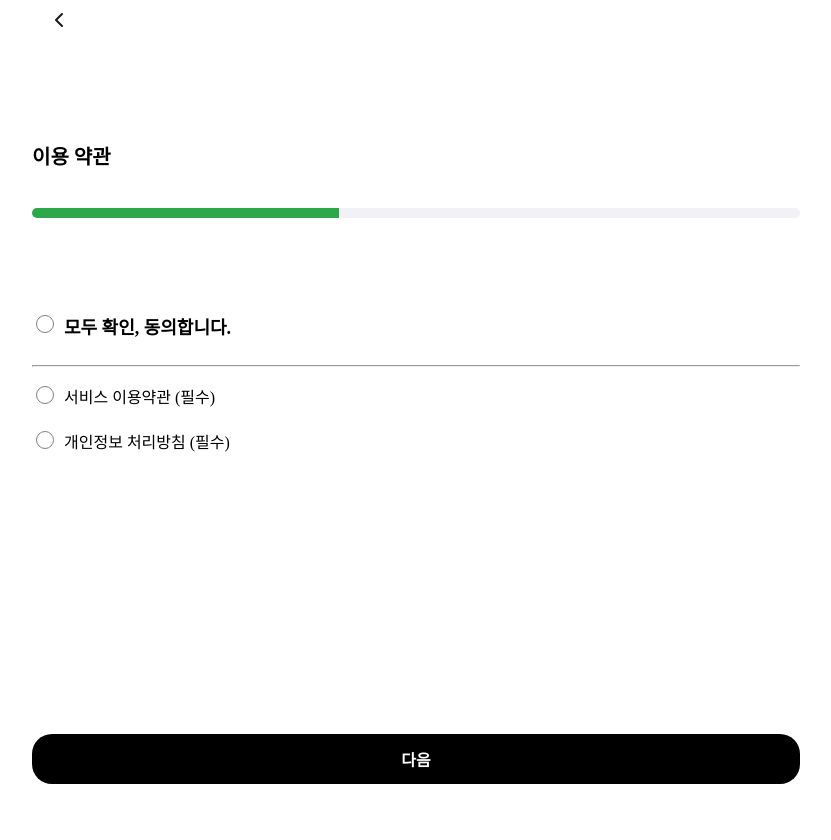
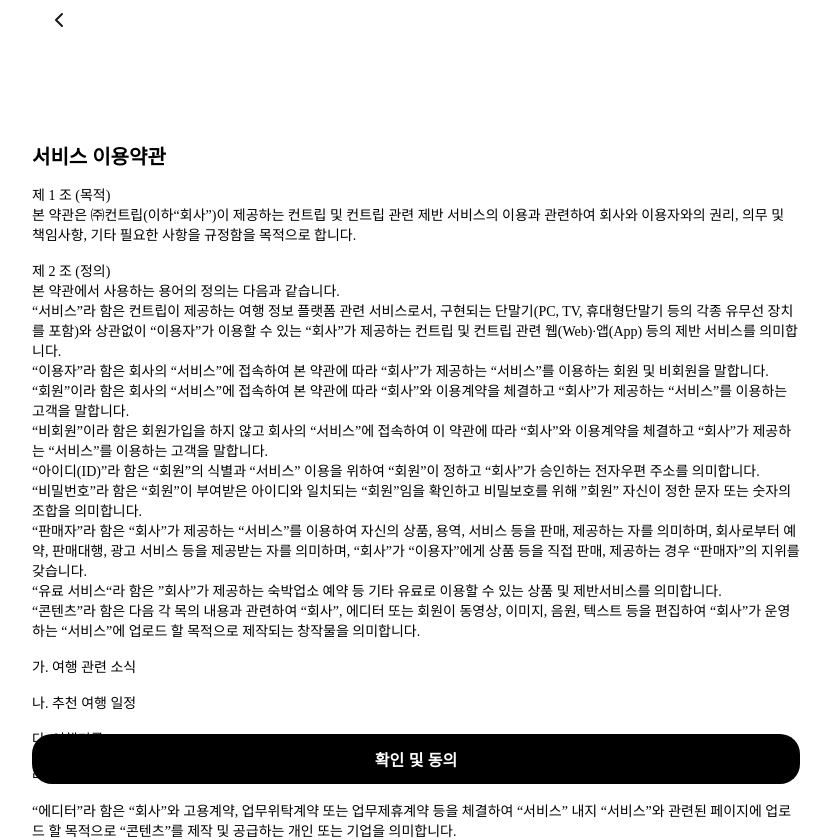
Before and after one commit to ynawhocodes/countrip-frontend, a React (Create React App) app: page / in a window 1280 px wide. Shown: the whole page, without its empty margins (224-1055 px from the left). Before the commit the page ends 800 px from the top, so only its background shows below. Built offline with nearby package versions, Linux system fonts and the light colour scheme.

Commit message:
[feat] #2 TermsOfUseView UI 작업

```diff
--- a/src/App.tsx
+++ b/src/App.tsx
@@ -2,11 +2,12 @@
 import SignInView from './pages/signIn/SignInView'
 import SelectUserTypeView from './pages/signUp/SelectUserTypeView'
 import TermsOfUseAgreeView from './pages/signUp/traveler/TermsOfUseAgreeView'
+import TermsOfUseView from './pages/signUp/traveler/TermsOfUseView'
 
 function App() {
   return (
     <>
-      <TermsOfUseAgreeView/>
+      <TermsOfUseView/>
     </>
   )
 }
--- a/src/pages/signUp/traveler/TermsOfUseView.tsx
+++ b/src/pages/signUp/traveler/TermsOfUseView.tsx
@@ -1,8 +1,51 @@
 import React from 'react'
 import styled from 'styled-components'
+import Header from '../../../components/common/Header';
+import { StyledCommonBlackBottomButton, StyledCommonWhiteWrap } from '../../../styles/common';
+import { StyledTitle } from '../../../styles/signUp-styles';
 import { colors } from '../../../styles/variables'
 
 const TermsOfUseView = () => {
+  return (
+    <>
+      <Header />
+      <StyledCommonWhiteWrap>
+        <StyledTitle>서비스 이용약관</StyledTitle>
+        <StyledContent>{text}</StyledContent>
+      </StyledCommonWhiteWrap>
+      <StyledCommonBlackBottomButton>확인 및 동의</StyledCommonBlackBottomButton>
+    </>
+  )
 
 };
 export default TermsOfUseView;
+
+const StyledContent = styled.p`
+  font-size: 14px;
+  white-space: pre-wrap;
+`
+
+const text = `제 1 조 (목적)
+본 약관은 ㈜컨트립(이하“회사”)이 제공하는 컨트립 및 컨트립 관련 제반 서비스의 이용과 관련하여 회사와 이용자와의 권리, 의무 및 책임사항, 기타 필요한 사항을 규정함을 목적으로 합니다.
+
+제 2 조 (정의)
+본 약관에서 사용하는 용어의 정의는 다음과 같습니다.
+“서비스”라 함은 컨트립이 제공하는 여행 정보 플랫폼 관련 서비스로서, 구현되는 단말기(PC, TV, 휴대형단말기 등의 각종 유무선 장치를 포함)와 상관없이 “이용자”가 이용할 수 있는 “회사”가 제공하는 컨트립 및 컨트립 관련 웹(Web)∙앱(App) 등의 제반 서비스를 의미합니다.
+“이용자”라 함은 회사의 “서비스”에 접속하여 본 약관에 따라 “회사”가 제공하는 “서비스”를 이용하는 회원 및 비회원을 말합니다.
+“회원”이라 함은 회사의 “서비스”에 접속하여 본 약관에 따라 “회사”와 이용계약을 체결하고 “회사”가 제공하는 “서비스”를 이용하는 고객을 말합니다.
+“비회원”이라 함은 회원가입을 하지 않고 회사의 “서비스”에 접속하여 이 약관에 따라 “회사”와 이용계약을 체결하고 “회사”가 제공하는 “서비스”를 이용하는 고객을 말합니다.
+“아이디(ID)”라 함은 “회원”의 식별과 “서비스” 이용을 위하여 “회원”이 정하고 “회사”가 승인하는 전자우편 주소를 의미합니다.
+“비밀번호”라 함은 “회원”이 부여받은 아이디와 일치되는 “회원”임을 확인하고 비밀보호를 위해 ”회원” 자신이 정한 문자 또는 숫자의 조합을 의미합니다.
+“판매자”라 함은 “회사”가 제공하는 “서비스”를 이용하여 자신의 상품, 용역, 서비스 등을 판매, 제공하는 자를 의미하며, 회사로부터 예약, 판매대행, 광고 서비스 등을 제공받는 자를 의미하며, “회사”가 “이용자”에게 상품 등을 직접 판매, 제공하는 경우 “판매자”의 지위를 갖습니다.
+“유료 서비스“라 함은 ”회사”가 제공하는 숙박업소 예약 등 기타 유료로 이용할 수 있는 상품 및 제반서비스를 의미합니다.
+“콘텐츠”라 함은 다음 각 목의 내용과 관련하여 “회사”, 에디터 또는 회원이 동영상, 이미지, 음원, 텍스트 등을 편집하여 “회사”가 운영하는 “서비스”에 업로드 할 목적으로 제작되는 창작물을 의미합니다.
+
+가. 여행 관련 소식
+
+나. 추천 여행 일정
+
+다. 여행기록
+
+라. 그 밖에 여행과 관련된 지식 또는 정보
+
+“에디터”라 함은 “회사”와 고용계약, 업무위탁계약 또는 업무제휴계약 등을 체결하여 “서비스” 내지 “서비스”와 관련된 페이지에 업로드 할 목적으로 “콘텐츠”를 제작 및 공급하는 개인 또는 기업을 의미합니다.`
```
